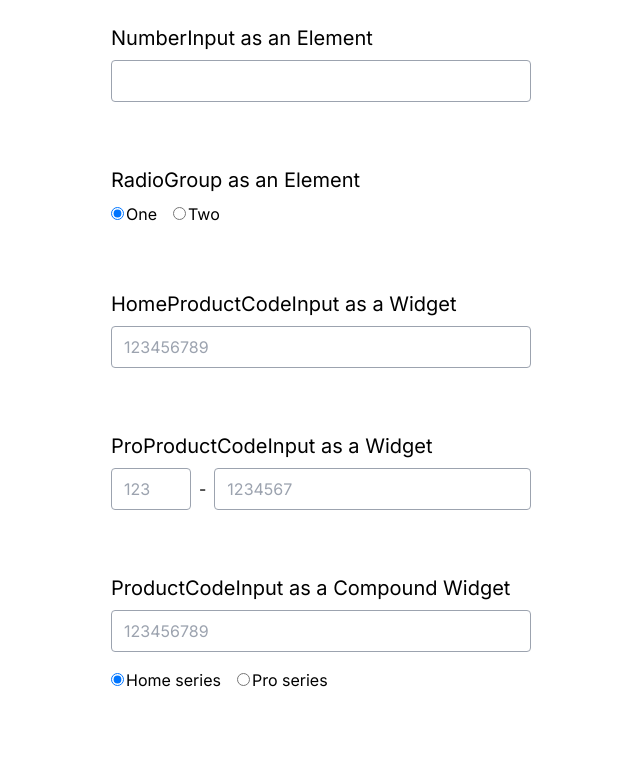
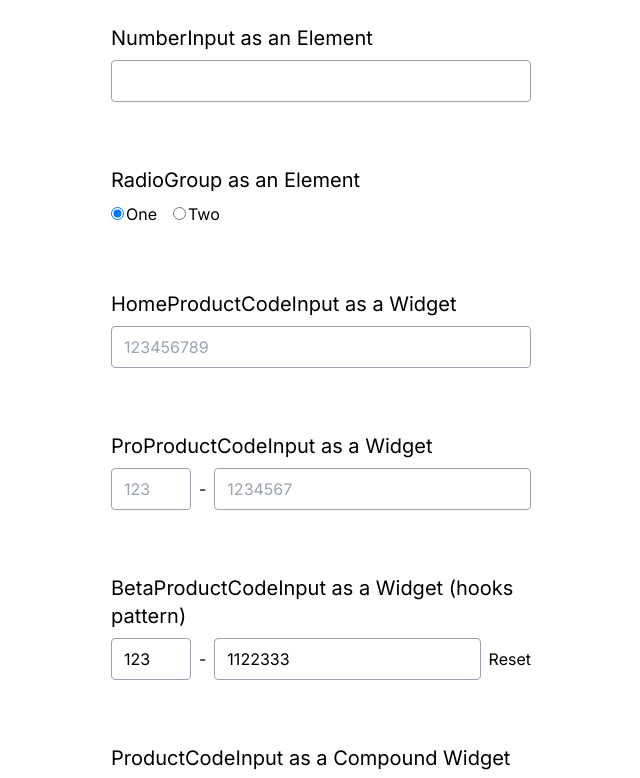
Before and after one commit to yamamotok/ui-components-demo, a Next.js app: page /codeinput in a window 1280 px wide. Shown: the top 778 px of the page, without its empty margins (319-959 px from the left). Built offline with nearby package versions, Linux system fonts and the light colour scheme.

Commit message:
add hooks pattern

```diff
--- /dev/null
+++ b/src/app/codeinput/@betaProduct/page.tsx
@@ -0,0 +1,23 @@
+'use client';
+
+import React from 'react';
+import {
+  BetaProductCodeInput,
+  useBetaProductCodeInput,
+} from '@/components/widgets/BetaProductCodeInput';
+
+const BetaProductCodeInputSection: React.FC = () => {
+  const betaProductCodeInput = useBetaProductCodeInput('123-1122333');
+
+  return (
+    <section>
+      <h2 className="mb-2 text-xl">BetaProductCodeInput as a Widget (hooks pattern)</h2>
+      <div className="flex gap-2">
+        <BetaProductCodeInput className="w-full" betaProductCodeInput={betaProductCodeInput} />
+        <button onClick={() => betaProductCodeInput.setValue('')}>Reset</button>
+      </div>
+    </section>
+  );
+};
+
+export default BetaProductCodeInputSection;
--- a/src/app/codeinput/layout.tsx
+++ b/src/app/codeinput/layout.tsx
@@ -13,6 +13,7 @@ interface Props {
   homeProduct: React.ReactNode;
   proProduct: React.ReactNode;
   productCode: React.ReactNode;
+  betaProduct: React.ReactNode;
 }
 
 const CodeInputLayout: React.FC<Props> = ({
@@ -22,6 +23,7 @@ const CodeInputLayout: React.FC<Props> = ({
   homeProduct,
   proProduct,
   productCode,
+  betaProduct,
 }) => {
   return (
     <div className="flex flex-col gap-16 py-4">
@@ -29,6 +31,7 @@ const CodeInputLayout: React.FC<Props> = ({
       {radioGroup}
       {homeProduct}
       {proProduct}
+      {betaProduct}
       {productCode}
       <div className="pt-8">{children}</div>
     </div>
--- a/src/components/elements/NumberInput.tsx
+++ b/src/components/elements/NumberInput.tsx
@@ -1,6 +1,6 @@
 'use client';
 
-import React, { InputHTMLAttributes, useCallback, useEffect, useState } from 'react';
+import React, { InputHTMLAttributes } from 'react';
 import { twMerge } from 'tailwind-merge';
 import clsx from 'clsx';
 
--- /dev/null
+++ b/src/components/widgets/BetaProductCodeInput.tsx
@@ -0,0 +1,86 @@
+'use client';
+
+import React, { HTMLProps, MutableRefObject, useState } from 'react';
+import clsx from 'clsx';
+import { NumberInput } from '../elements/NumberInput';
+
+const CatNumberLength = 3;
+const ProdNumberLength = 7;
+function validateCatCode(value: string) {
+  return new RegExp(`^[0-9]{${CatNumberLength}}$`).test(value);
+}
+function validateProdCode(value: string) {
+  return new RegExp(`^[0-9]{${ProdNumberLength}}$`).test(value);
+}
+function createProductCode(catNumber: string, prodNumber: string) {
+  if (!validateCatCode(catNumber) || !validateProdCode(prodNumber)) {
+    return '';
+  }
+  return `${catNumber}-${prodNumber}`;
+}
+function splitProductCode(value: string) {
+  const [catNumber, prodNumber] = value.split('-');
+  if (validateCatCode(catNumber) && validateProdCode(prodNumber)) {
+    return [catNumber, prodNumber];
+  }
+  return ['', ''];
+}
+
+export function useBetaProductCodeInput(defaultValue: string) {
+  const [defaultCatNumber, defaultProdNumber] = splitProductCode(defaultValue ?? '');
+  const [catNumber, setCatNumber] = useState(defaultCatNumber);
+  const [prodNumber, setProdNumber] = useState(defaultProdNumber);
+  const setValue = (value: string) => {
+    const [catNumber, prodNumber] = splitProductCode(value);
+    setCatNumber(catNumber);
+    setProdNumber(prodNumber);
+  };
+  const getValue = () => {
+    return createProductCode(catNumber, prodNumber);
+  };
+  return { catNumber, setCatNumber, prodNumber, setProdNumber, setValue, getValue };
+}
+
+interface Props extends Omit<HTMLProps<HTMLDivElement>, 'value' | 'onChange'> {
+  onChange?: (productCode: string) => void;
+  betaProductCodeInput: ReturnType<typeof useBetaProductCodeInput>;
+}
+
+export const BetaProductCodeInput: React.FC<Props> = (props) => {
+  const {
+    onChange,
+    className,
+    betaProductCodeInput: { catNumber, setCatNumber, prodNumber, setProdNumber },
+    ...rest
+  } = props;
+
+  const handleCatNumberChange = (str: string) => {
+    setCatNumber(str);
+    onChange?.(createProductCode(str, prodNumber));
+  };
+
+  const handleProdNumberChange = (str: string) => {
+    setProdNumber(str);
+    onChange?.(createProductCode(catNumber, str));
+  };
+
+  return (
+    <div className={clsx(className, 'flex items-center gap-2')} {...rest}>
+      <NumberInput
+        className="max-w-[5rem]"
+        maxLength={CatNumberLength}
+        placeholder="123"
+        value={catNumber}
+        onChange={handleCatNumberChange}
+      />
+      <span>-</span>
+      <NumberInput
+        className="flex-1"
+        maxLength={ProdNumberLength}
+        placeholder="1234567"
+        value={prodNumber}
+        onChange={handleProdNumberChange}
+      />
+    </div>
+  );
+};
```
